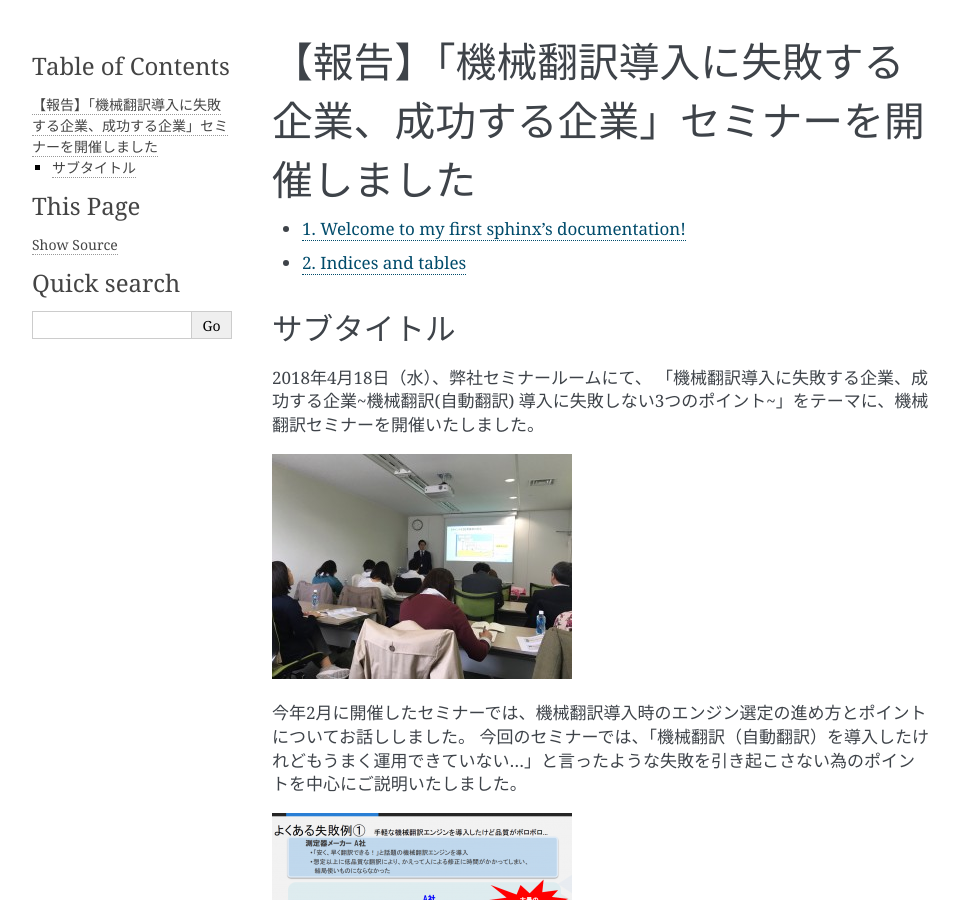
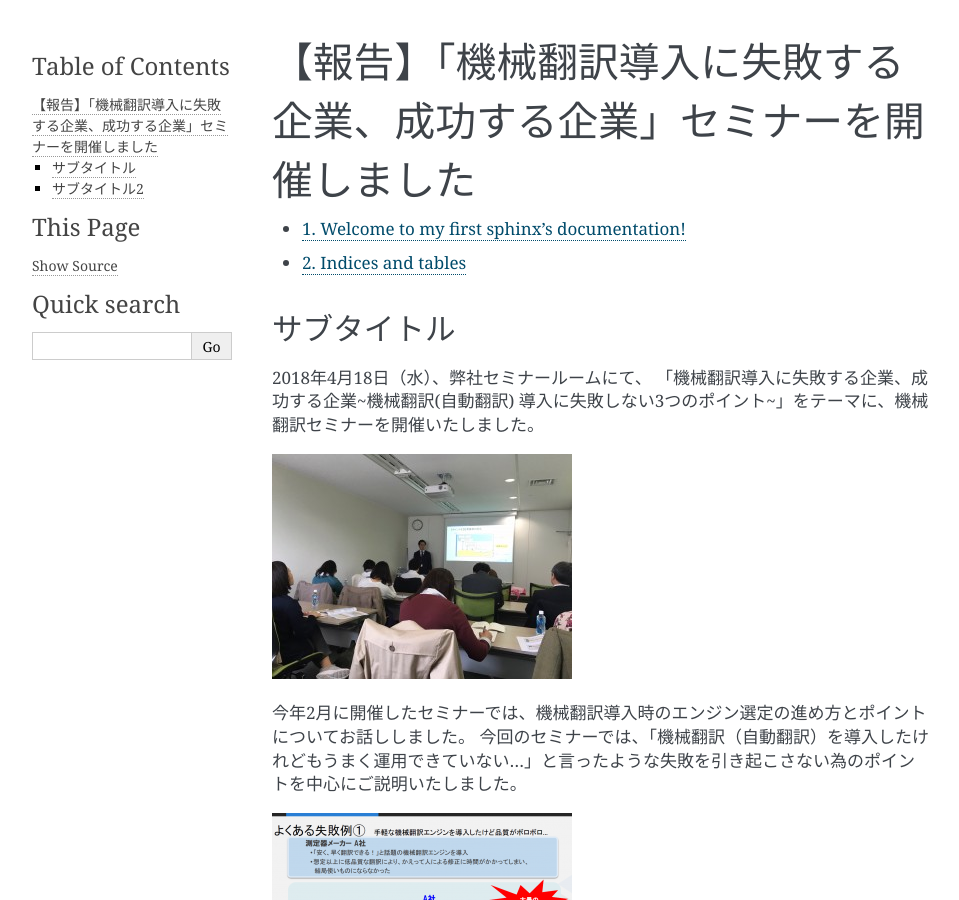
Before and after one commit to yoocda-CentOS6/sphinx, a Sphinx documentation site: the page built from source/article01.rst, in a window 1280 px wide and 900 px high. Shown: the whole window, without its empty margins (148-1107 px from the left). Built offline with Sphinx 7.4.7, drawn with Linux system fonts in a browser that asks for light colours.

Commit message:
Edit rst

```diff
--- a/source/article01.rst
+++ b/source/article01.rst
@@ -78,6 +78,11 @@
 * 前職にてIT系グローバルヘルプデスクのリーダーとして、国内外のメンバー教育やパフォーマンス管理、海外データセンターへの運用移管などに向けたドキュメントの作成や改善、翻訳に携わる。
 * 株式会社ヒューマンサイエンス入社後は、過去の翻訳やドキュメント関連業務の知見を活かし、ローカリゼーションエンジニア/コンサルタントとして、機械翻訳の最新同行や関連ツールの調査・検証、エンジンベンダーとの情報交換などを担当。
 
+
+サブタイトル2
+-----------
+
+
 ===== ==== ====
 table test test
 ===== ==== ====
```
